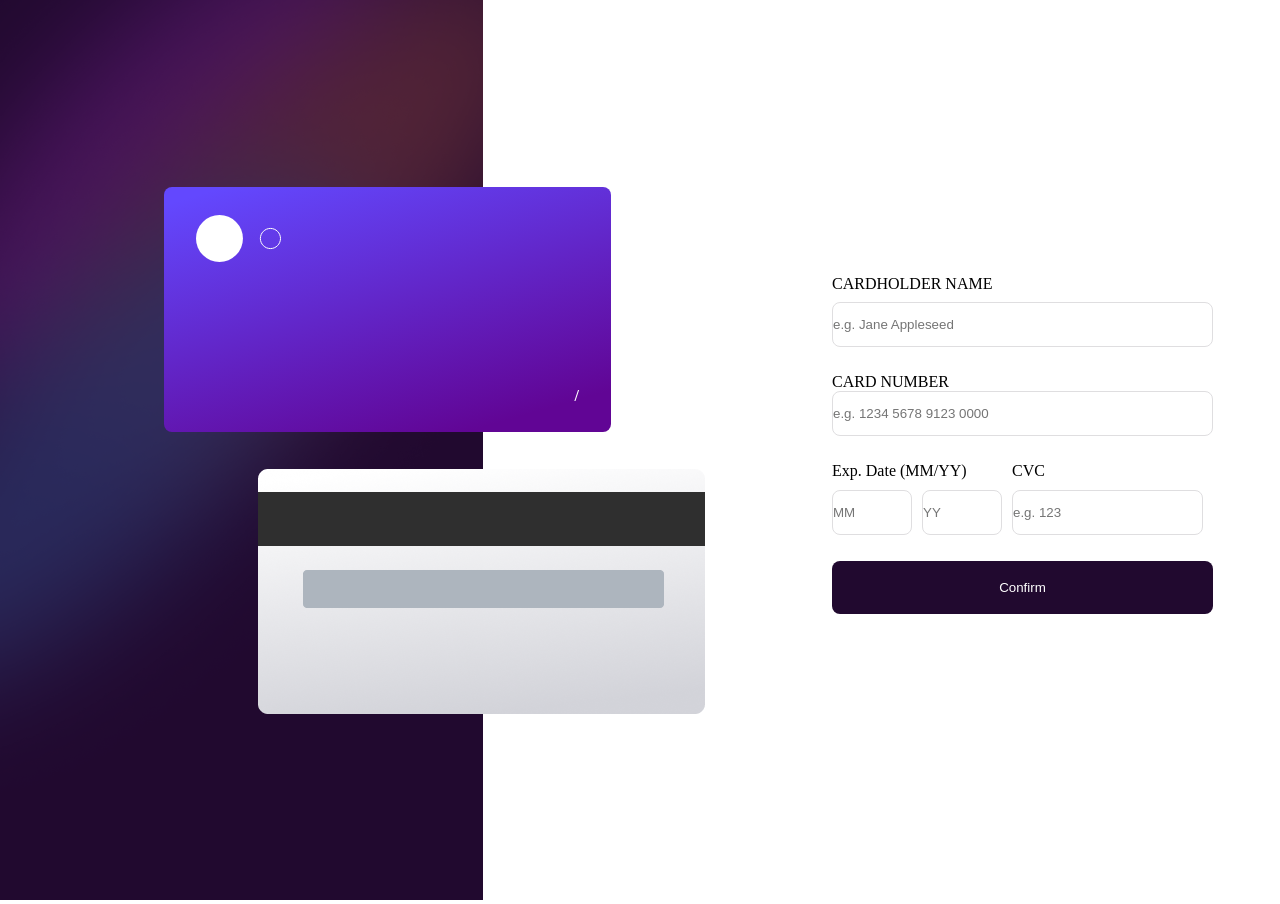
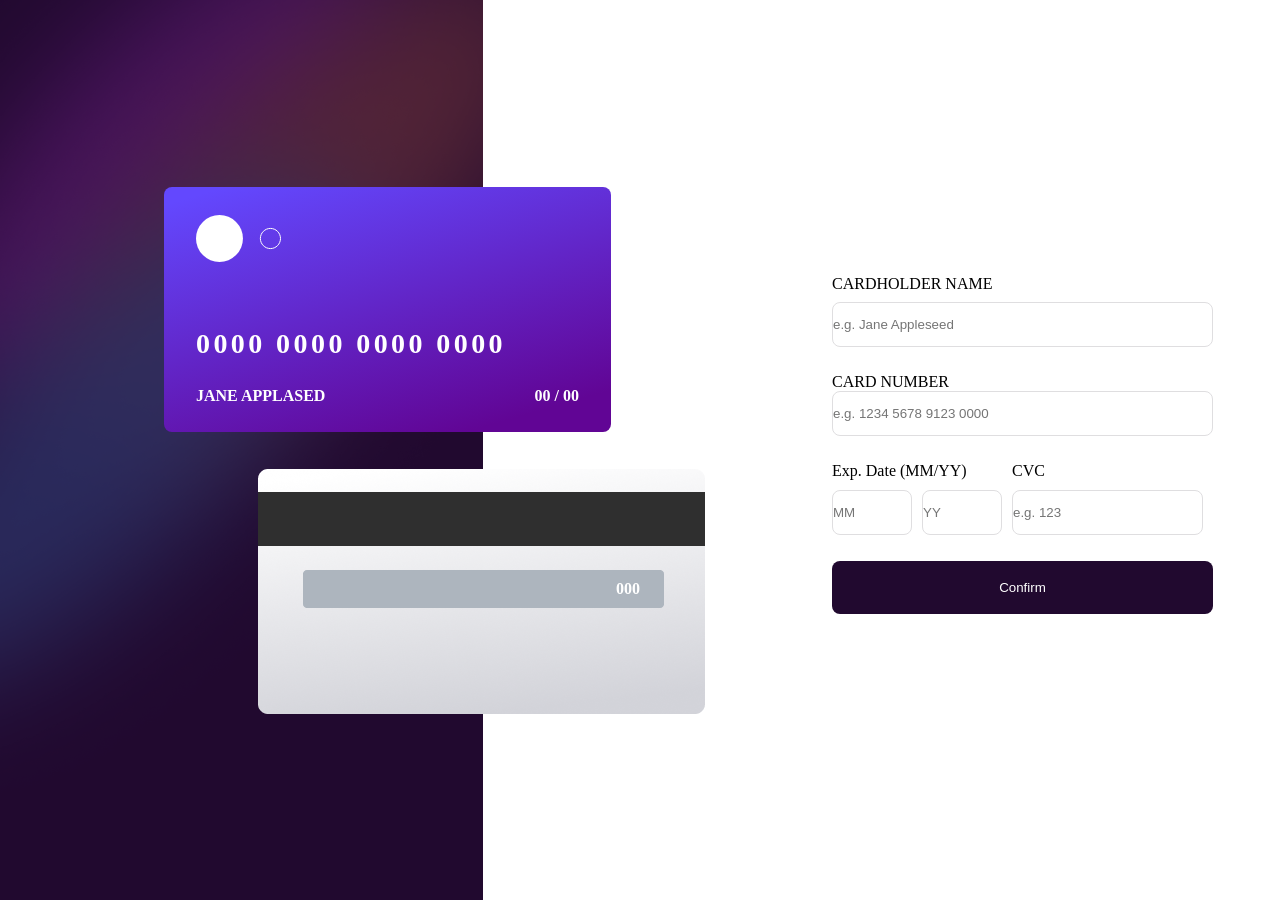
Before and after one commit to Hakaantkn/creditCardApp, a React (Vite) app: page / in a window 1280 px wide. Built offline with nearby package versions, Linux system fonts and the light colour scheme.

Commit message:
düzeltmelisindenn

```diff
--- a/src/components/CreditCardApp.jsx
+++ b/src/components/CreditCardApp.jsx
@@ -1,10 +1,10 @@
 import React, { useState } from "react";
 export function CreditCardApp() {
-    const [cardHolder, setCardHolder] = useState("");
-    const [cardNumber, setCardNumber] = useState("");
-    const [cardDate, setCardDate] = useState("");
-    const [cardYear, setCardYear] = useState("");
-    const [cardCvc, setCardCvc] = useState("");
+    const [cardHolder, setCardHolder] = useState("JANE APPLASED");
+    const [cardNumber, setCardNumber] = useState("0000 0000 0000 0000");
+    const [cardDate, setCardDate] = useState("00");
+    const [cardYear, setCardYear] = useState("00");
+    const [cardCvc, setCardCvc] = useState("000");
     const [isSubmitted, setIsSubmitted] = useState(false);
 
     const handleSubmit = (event) => {
```
